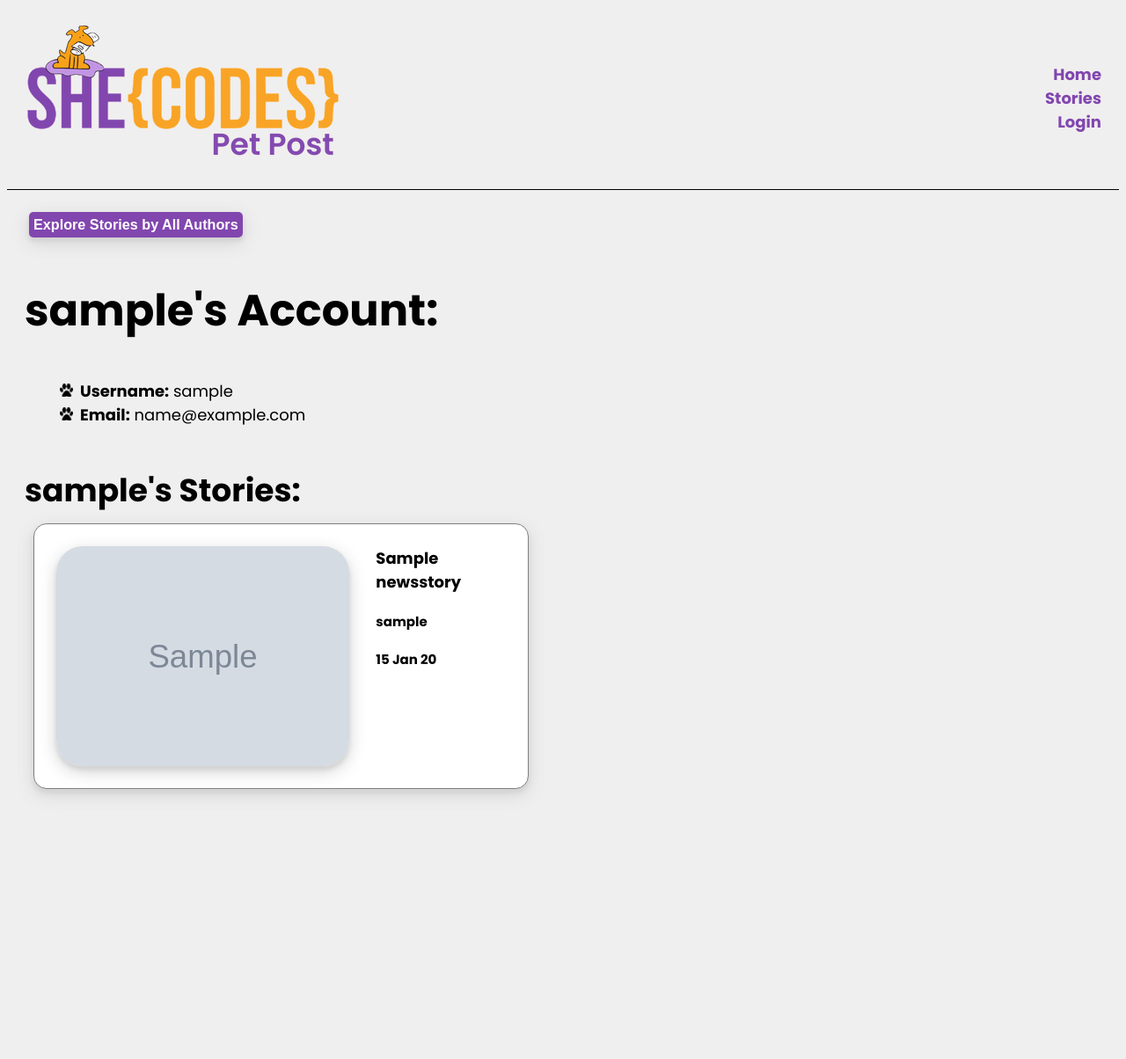
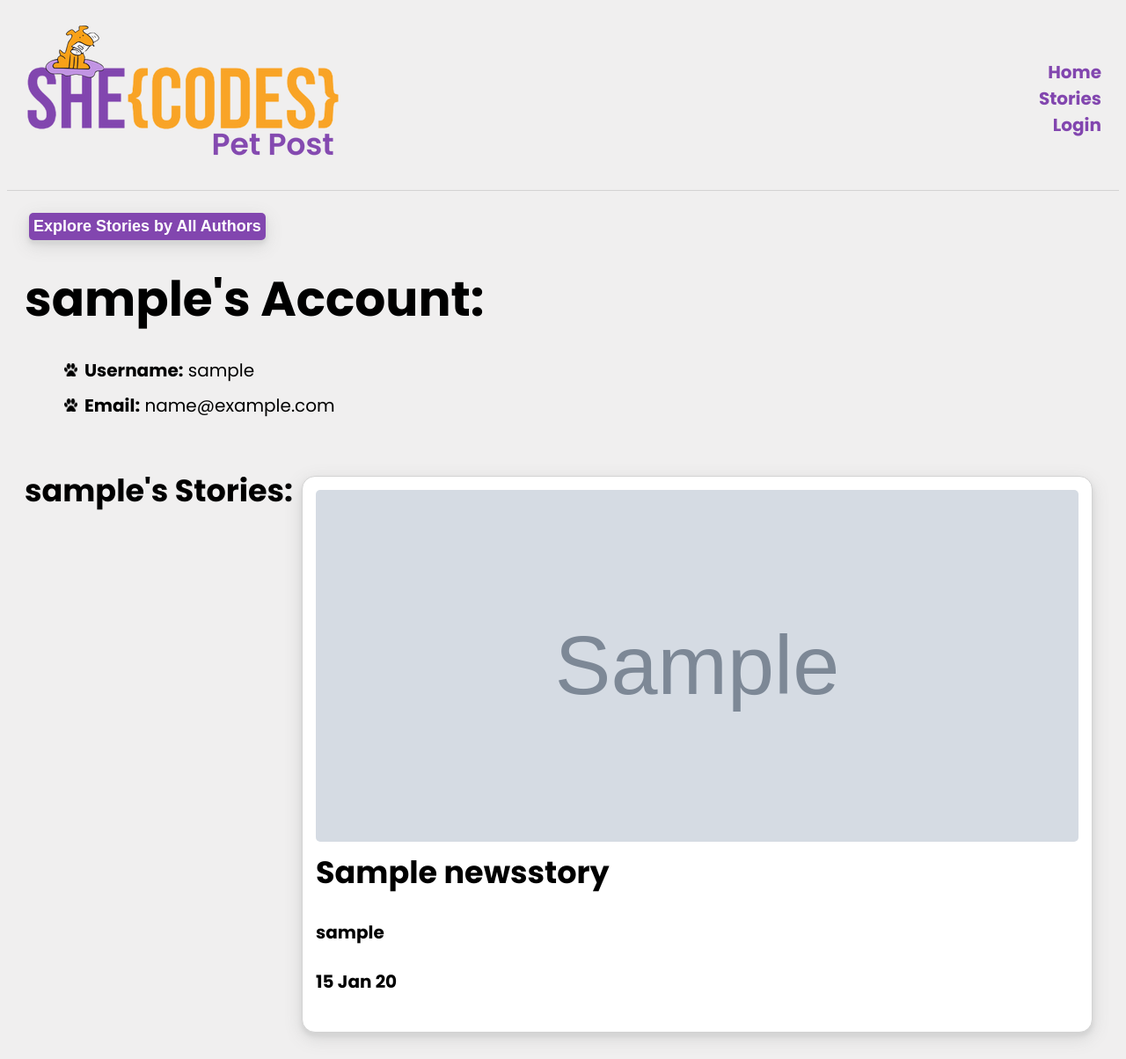
Before and after one commit to SheCodesAus/she-codes-django-news-project-Ms-KL, a Django app: page /users/1 in a window 1280 px wide. Shown: the whole page at 88% size. Before the commit the page ends 906 px from the top, so only its background shows below. Run offline with Django 4.2, Linux system fonts and the light colour scheme; tables that the repository leaves empty hold one stand-in row (values such as "Sample post"); grey boxes marked "Sample" are stand-in pictures; parts of the project's set-up code (start-up, migrations or seed data) failed here and were passed over.

Commit message:
css files updated, refactored and reformatted for clarity

```diff
--- a/she_codes_news/static/styles.css
+++ b/she_codes_news/static/styles.css
@@ -1,8 +1,9 @@
-/* @import url('https://fonts.googleapis.com/css2?family=Montserrat+Subrayada:wght@700&display=swap'); */
 @import url('https://fonts.googleapis.com/css2?family=Poppins:wght@100;400;500;600;700;900&display=swap');
 
+/* --------------- GENERAL STRUCTURAL FORMATTING  ---------------  */
+
 html {
-    font-size: 18px;
+    font-size: 20px;
     font-family: 'Poppins', Arial, sans-serif;
 }
 
@@ -14,15 +15,11 @@ header {
     display: flex;
     align-items: center;
     justify-content: space-between;
-    border-bottom: 1px solid #000;
+    border-bottom: 1px solid lightgrey;
 }
 
 main {
     margin: 20px;
-}
-
-img {
-    /* filter: grayscale(100%); */
 }
 
 h1 {
@@ -34,10 +31,12 @@ h1 {
 
 h2 {
     font-size: 2.75rem;
+    margin-top: 20px;
+    margin-bottom: 20px;
 }
 
 h3 {
-    font-size: 2rem;
+    font-size: 1.75rem;
     margin: 0;
 }
 
@@ -50,6 +49,12 @@ h4 {
     display: flex;
 }
 
+.hero {
+    text-align: center;
+}
+
+/* --------------- LINK & BUTTON FORMATTING  ---------------  */
+
 nav {
     flex-basis: 20%;
     display: flex;
@@ -59,24 +64,15 @@ nav {
 }
 
 a {
-    /* margin: auto; */
     text-decoration: none;
     color: #000;
     font-weight: bold;
 }
-/* a, p {
-    font-family: monospace;
-    font-size: 18px;
-} */
 
-/* Kristy Styling */
 nav a {
     color: #8246AF;
 }
 
-nav a:hover {
-    color: #F9A325;
-}
 a:hover {
     color: #F9A325;
 }
@@ -94,8 +90,7 @@ button, .submit_button {
     color: white;
 }
 
-
-button a {
+button a, button a:hover {
     color: white;
 }
 
@@ -103,10 +98,6 @@ button:hover, .submit_button:hover {
     background-color: #F9A325;
     transition: all 0.5s;
     cursor:pointer;
-}
-
-button a:hover {
-    color: white;
 }
 
 .cancel_button {
@@ -117,55 +108,46 @@ button a:hover {
     background-color:#8246AF;
 }
 
-.hero {
-    padding: 15px;
-    margin: 2px;
-    text-align: center;
+.hero_buttons {
+    margin: 20px;
 }
 
-#all-authors {
-    padding-bottom: 20px;
+/* --------------- USER / AUTHOR PROFILE FORMATTING  ---------------  */
+
+#user-stories {
+    display: flex;
+    flex-wrap: wrap;
+    justify-content: space-between;
 }
 
 #user-stories .story-card {
     margin: 10px;
-    padding: 5px;
-    border: 1px solid grey;
+    padding: 15px;
+    border: 1px solid lightgrey;
     border-radius: 15px;
     background-color: white;
     box-shadow: 0px 4px 5px 0 lightgray,0px 6px 20px 0 lightgray;
-    width: 45%;
-    /* position: center; */
-    display: inline-flex;
+    min-height: 160px;
+    flex-basis: 32%;
+    flex-grow: 1;
 }
 
-#user-stories img{
-    box-shadow: 0px 4px 5px 0 lightgray,0px 6px 20px 0 lightgray;
-    border-radius: 30px;
-    width: 70%;
-    height: 250px;
+#user-stories .story-card img {
+    width: 100%;
+    height: 400px;
     object-fit: cover;
-    margin-right: 30px;
+    border-radius: 5px;
 }
 
-#user-stories .story-card a {
-    display: flex;
-    max-height: 2500px;
-    width: 100%;
-    height: 100%;
-    padding: 20px;
-    font-size: 15px;
+#profile_table {
+    /* center table */
+    margin-left: auto;
+    margin-right: auto;
+    text-align: left;
+    margin-bottom: 20px;
 }
 
-#user-stories .story-card h3 {
-    font-size: 18px;
-}
-
-th {
-    text-align: left;
-    padding-right: 20px;
-    vertical-align: text-top;
-}
+/* --------------- CUSTOM BULLET POINTS  ---------------  */
 
 ul {
     list-style-type: none;
@@ -181,3 +163,7 @@ ul li:before {
     background-repeat: no-repeat;
     margin-right: 8px;
 }
+
+li {
+    padding: 5px;
+}
```
Also changed, not shown: she_codes_news/news/static/news/styles.css (+36 -28 lines).
